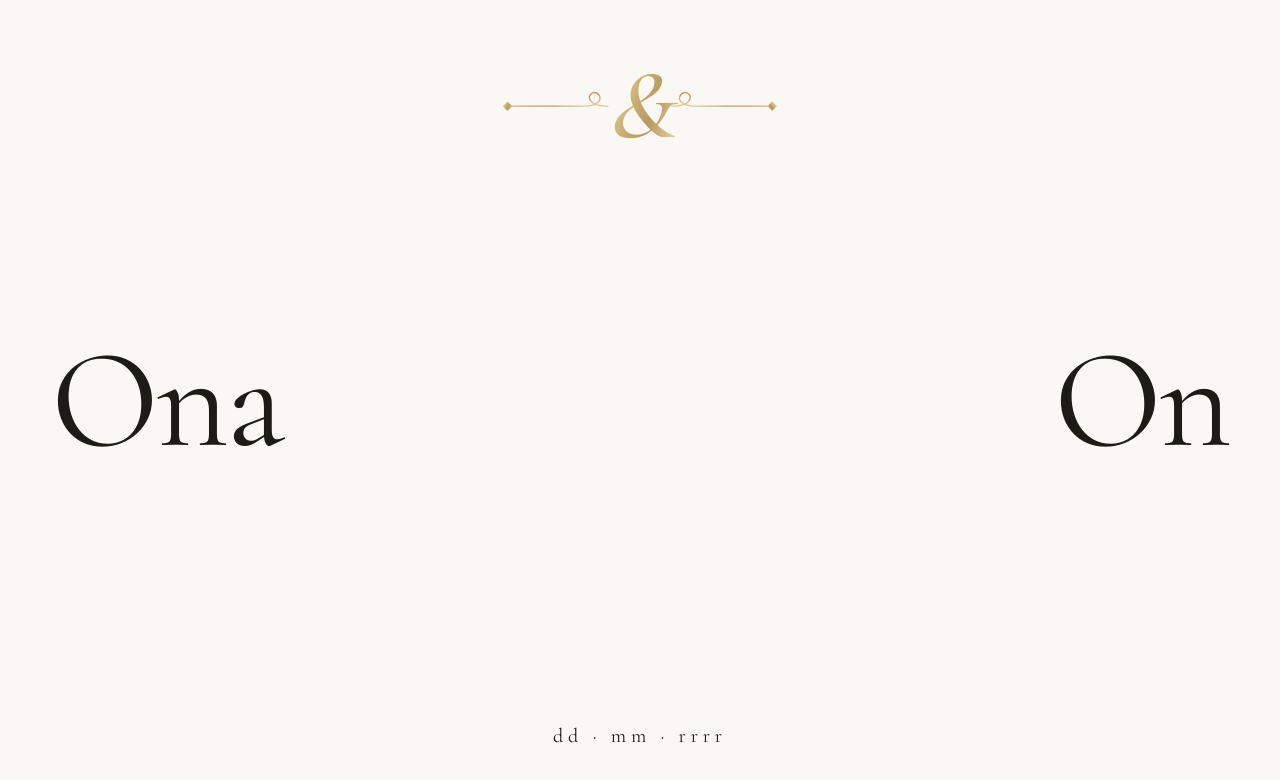
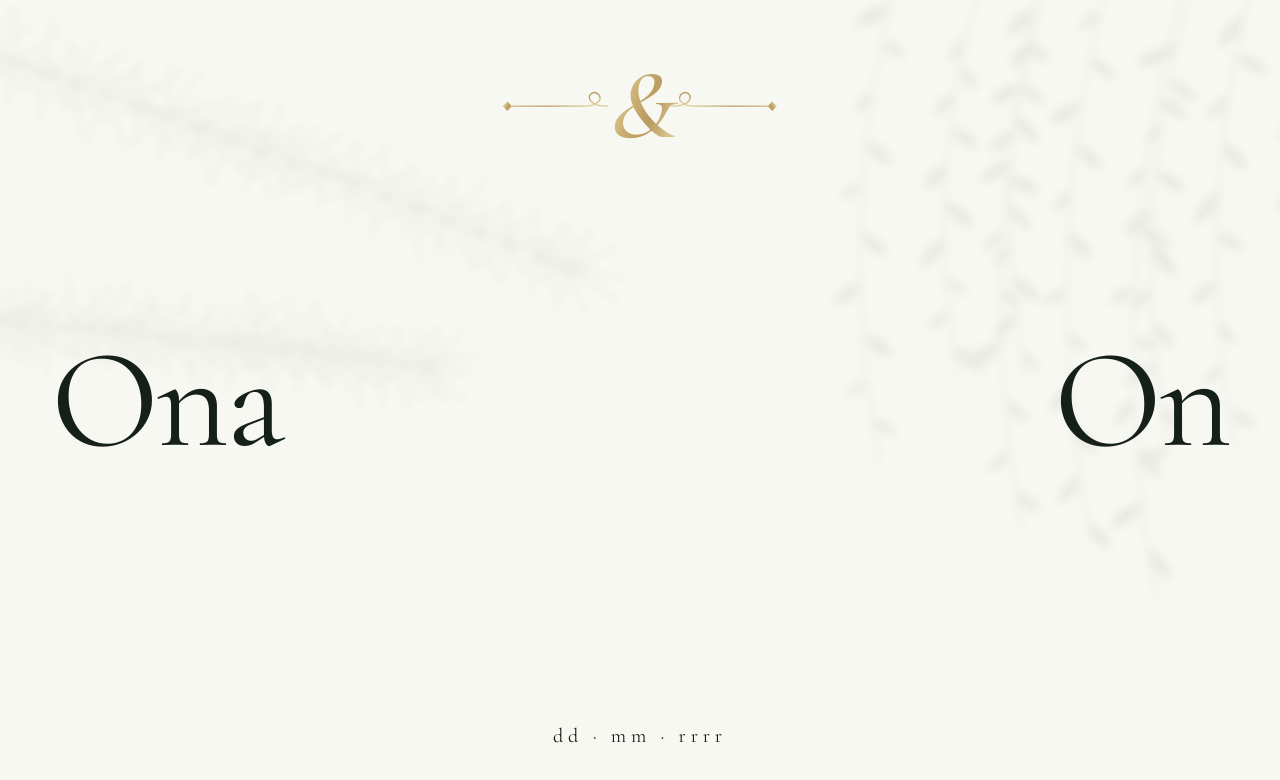
Before and after one commit to fraorzi/slub-siostry__website, a Next.js app: page / in a window 1280 px wide. Shown: the top 780 px of the page. Built offline with nearby package versions, Linux system fonts and the light colour scheme.

Commit message:
feat: garden palette and leaf shade from the venue

```diff
--- a/src/app/globals.css
+++ b/src/app/globals.css
@@ -5,20 +5,23 @@
    więc nie urywa się w pół drogi po zjechaniu kursorem. */
 @property --glint { syntax: "<percentage>"; inherits: false; initial-value: 0%; }
 
+/* Paleta Miodowego Zakątka: jasny len i szałwia za dnia, sosnowa zieleń wieczorem, złoto jak miód. */
 :root {
-  --ivory: oklch(98% 0.006 90);
-  --champagne: oklch(93.5% 0.03 82);
-  --dusk: oklch(30% 0.03 60);
-  --night: oklch(15% 0.012 70);
-  --ink: oklch(22% 0.012 70);
-  --ink-soft: oklch(45% 0.012 70);
-  --pearl: oklch(95% 0.01 85);
-  --pearl-soft: oklch(75% 0.015 80);
-  --gold: oklch(70% 0.105 80);
-  --gold-bright: oklch(80% 0.11 85);
-  --line-day: oklch(85% 0.015 80);
-  --line-night: oklch(32% 0.02 70);
-  --scrim: oklch(15% 0.012 70 / 0.62);
+  --ivory: oklch(97.8% 0.008 110);
+  --champagne: oklch(93% 0.028 128);
+  --dusk: oklch(29% 0.035 158);
+  --night: oklch(15.5% 0.018 162);
+  --ink: oklch(23% 0.022 158);
+  --ink-soft: oklch(45% 0.025 150);
+  --pearl: oklch(95.5% 0.012 100);
+  --pearl-soft: oklch(76% 0.025 120);
+  --gold: oklch(70% 0.11 78);
+  --gold-bright: oklch(80% 0.115 82);
+  --leaf: oklch(52% 0.07 145);
+  --leaf-soft: oklch(80% 0.045 135);
+  --line-day: oklch(86% 0.022 125);
+  --line-night: oklch(33% 0.03 158);
+  --scrim: oklch(15% 0.018 162 / 0.62);
 
   --foil-deep: oklch(47% 0.08 68);
   --foil-mid: oklch(66% 0.11 76);
@@ -51,7 +54,7 @@ body[data-theme="day"], body[data-theme="champagne"] {
   --foil-rich: oklch(76% 0.085 86);
   --foil-light: oklch(84% 0.07 90);
 }
-body[data-theme="dusk"] { --foil-deep: oklch(56% 0.08 72); --foil-mid: oklch(72% 0.1 80); --foil-rich: oklch(83% 0.1 88); --foil-light: oklch(97% 0.04 95); --bg: var(--dusk); --fg: var(--pearl); --muted: var(--pearl-soft); --line: var(--line-night); --accent: var(--gold-bright); }
+body[data-theme="dusk"] { --foil-deep: oklch(56% 0.09 70); --foil-mid: oklch(72% 0.11 78); --foil-rich: oklch(83% 0.11 86); --foil-light: oklch(97% 0.045 94); --bg: var(--dusk); --fg: var(--pearl); --muted: var(--pearl-soft); --line: var(--line-night); --accent: var(--gold-bright); }
 body[data-theme="night"] { --bg: var(--night); --fg: var(--pearl); --muted: var(--pearl-soft); --line: var(--line-night); --accent: var(--gold-bright); }
 
 @theme inline {
@@ -71,6 +74,8 @@ body[data-theme="night"] { --bg: var(--night); --fg: var(--pearl); --muted: var(
   --color-line-day: var(--line-day);
   --color-ink: var(--ink);
   --color-ink-soft: var(--ink-soft);
+  --color-leaf: var(--leaf);
+  --color-leaf-soft: var(--leaf-soft);
   --font-serif: var(--font-display), "Didot", Georgia, serif;
   --font-sans: var(--font-body), ui-sans-serif, system-ui, sans-serif;
   --font-hand: var(--font-caveat), "Bradley Hand", cursive;
@@ -157,6 +162,20 @@ body {
 }
 }
 
+/* Cień sosen i brzóz z ogrodu: leży pod treścią (z-index -1 nad tłem body), widoczny tylko za dnia. */
+.leaf-shade {
+  position: fixed; inset: 0; z-index: -1; pointer-events: none; overflow: hidden;
+  color: oklch(36% 0.05 150); opacity: 0; transition: opacity 1.4s var(--ease);
+}
+body[data-theme="day"] .leaf-shade { opacity: 0.07; }
+body[data-theme="champagne"] .leaf-shade { opacity: 0.09; }
+.leaf-shade__layer { position: absolute; inset: -4% -4% auto; will-change: transform; }
+.leaf-shade svg { display: block; width: 100%; height: auto; min-height: 70svh; }
+.leaf-shade__pine { transform-origin: 0% 10%; animation: leaf-sway 11s ease-in-out infinite alternate; }
+.leaf-shade__birch { transform-origin: 85% 0%; animation: leaf-sway 8s ease-in-out -3s infinite alternate-reverse; }
+@keyframes leaf-sway { from { transform: rotate(-0.8deg); } to { transform: rotate(1.1deg) translateY(4px); } }
+@media (prefers-reduced-motion: reduce) { .leaf-shade__pine, .leaf-shade__birch { animation: none; } }
+
 /* Połysk folii liczony przez przeglądarkę ze scrolla, bez JS na każdą klatkę. */
 @keyframes shine { from { --shine: 0; } to { --shine: 1; } }
 @supports (animation-timeline: scroll()) {
--- a/src/app/layout.tsx
+++ b/src/app/layout.tsx
@@ -33,7 +33,7 @@ export const metadata: Metadata = {
 };
 
 export const viewport: Viewport = {
-  themeColor: "#fbf9f4",
+  themeColor: "#f8f8f2",
   colorScheme: "light",
 };
 
--- a/src/app/page.tsx
+++ b/src/app/page.tsx
@@ -5,6 +5,7 @@ import { Late } from "@/components/finale/Late";
 import { GoldenBlinds } from "@/components/golden/GoldenBlinds";
 import { Hour, HourTime, HourTitle, Lead } from "@/components/hour";
 import { IntroArch } from "@/components/intro/IntroArch";
+import { LeafShade } from "@/components/LeafShade";
 import { MidnightSparklers } from "@/components/midnight/MidnightSparklers";
 import { PhotosCamera } from "@/components/photos/PhotosCamera";
 import { Places } from "@/components/places/Places";
@@ -21,6 +22,7 @@ export default async function Home({ searchParams }: PageProps<"/">) {
   return (
     <>
       <Choreography />
+      <LeafShade />
       <main id="top">
         <IntroArch />
         <Places />
--- /dev/null
+++ b/src/components/LeafShade.tsx
@@ -0,0 +1,82 @@
+import type { ReactNode } from "react";
+
+// Cień sosen i brzóz z ogrodu Miodowego Zakątka, jak przez przeszklenie sali: tylko za dnia, za treścią.
+// Gałęzie liczone raz z ziarna, współrzędne zaokrąglone (identyczny HTML na serwerze i w przeglądarce).
+
+const rng = (seed: number) => () => {
+  seed = (seed * 16807) % 2147483647;
+  return seed / 2147483647;
+};
+const r1 = (v: number) => Math.round(v * 10) / 10;
+
+/** Gałąź sosny: pęki igieł wzdłuż lekko wygiętej gałązki. */
+function pine(seed: number, length: number) {
+  const rand = rng(seed);
+  const parts: string[] = [`M0 0 Q${r1(length * 0.5)} ${r1(length * 0.08)} ${length} ${r1(length * 0.2)}`];
+  for (let t = 0.08; t < 1; t += 0.045) {
+    const x = length * t, y = length * 0.2 * t * t + length * 0.08 * 2 * t * (1 - t);
+    const needles = 7 + Math.floor(rand() * 4);
+    for (let n = 0; n < needles; n++) {
+      const a = -Math.PI * 0.85 + (n / (needles - 1)) * Math.PI * 1.7 + (rand() - 0.5) * 0.25;
+      const len = 26 + rand() * 18 - t * 8;
+      parts.push(`M${r1(x)} ${r1(y)} l${r1(Math.cos(a) * len + 8)} ${r1(Math.sin(a) * len)}`);
+    }
+  }
+  return parts.join("");
+}
+
+/** Zwisająca gałązka brzozy: cienki pęd i drobne, owalne liście na zmianę po obu stronach. */
+function birch(seed: number, length: number) {
+  const rand = rng(seed);
+  const sway = (rand() - 0.5) * length * 0.3;
+  const stem = `M0 0 Q${r1(sway)} ${r1(length * 0.5)} ${r1(sway * 0.4)} ${length}`;
+  const leaves: string[] = [];
+  for (let t = 0.12, side = 1; t < 1; t += 0.07 + rand() * 0.04, side *= -1) {
+    const x = 2 * t * (1 - t) * sway + t * t * sway * 0.4, y = length * t;
+    const size = 9 + rand() * 6;
+    const a = side * (0.6 + rand() * 0.5) + Math.PI / 2;
+    const tipX = x + Math.cos(a) * size * 2, tipY = y + Math.sin(a) * size * 2;
+    const nx = -Math.sin(a) * size * 0.75, ny = Math.cos(a) * size * 0.75;
+    const mx = (x + tipX) / 2, my = (y + tipY) / 2;
+    leaves.push(`M${r1(x)} ${r1(y)} Q${r1(mx + nx)} ${r1(my + ny)} ${r1(tipX)} ${r1(tipY)} Q${r1(mx - nx)} ${r1(my - ny)} ${r1(x)} ${r1(y)}Z`);
+  }
+  return { stem, leaves: leaves.join("") };
+}
+
+const PINES = [
+  { seed: 7, length: 520, at: "translate(-40 40) rotate(8)" },
+  { seed: 19, length: 380, at: "translate(-30 250) rotate(-6)" },
+].map((p) => ({ ...p, d: pine(p.seed, p.length) }));
+
+const BIRCHES = Array.from({ length: 9 }, (_, i) => ({
+  ...birch(101 + i * 13, 260 + ((i * 97) % 220)),
+  at: `translate(${1000 - i * 34 - (i % 3) * 18} ${-20 + (i % 4) * 12})`,
+}));
+
+/** Warstwa z własnym SVG: kołysze się cała (transform w kompozytorze), rozmycie liczy się raz. */
+const Layer = ({ id, className, children }: { id: string; className: string; children: ReactNode }) => (
+  <div className={`leaf-shade__layer ${className}`}>
+    <svg viewBox="0 0 1000 700" preserveAspectRatio="xMidYMin slice">
+      <filter id={id} x="-10%" y="-10%" width="120%" height="120%"><feGaussianBlur stdDeviation="3.2" /></filter>
+      <g filter={`url(#${id})`}>{children}</g>
+    </svg>
+  </div>
+);
+
+export function LeafShade() {
+  return (
+    <div aria-hidden className="leaf-shade">
+      <Layer id="leaf-blur-pine" className="leaf-shade__pine">
+        {PINES.map((p) => <path key={p.seed} d={p.d} transform={p.at} fill="none" stroke="currentColor" strokeWidth="1.6" strokeLinecap="round" />)}
+      </Layer>
+      <Layer id="leaf-blur-birch" className="leaf-shade__birch">
+        {BIRCHES.map((b) => (
+          <g key={b.at} transform={b.at}>
+            <path d={b.stem} fill="none" stroke="currentColor" strokeWidth="1.6" />
+            <path d={b.leaves} fill="currentColor" />
+          </g>
+        ))}
+      </Layer>
+    </div>
+  );
+}
--- a/src/components/midnight/MidnightSparklers.tsx
+++ b/src/components/midnight/MidnightSparklers.tsx
@@ -193,7 +193,7 @@ export function MidnightSparklers() {
   }, []);
 
   return (
-    <section ref={root} id="h00" data-time="00:00" data-theme="night" className="relative grid min-h-[110svh] cursor-crosshair touch-pan-y items-end overflow-hidden bg-[radial-gradient(ellipse_at_50%_40%,oklch(22%_0.03_60),var(--night)_70%)] px-gutter pb-[clamp(4rem,12vh,7rem)]">
+    <section ref={root} id="h00" data-time="00:00" data-theme="night" className="relative grid min-h-[110svh] cursor-crosshair touch-pan-y items-end overflow-hidden bg-[radial-gradient(ellipse_at_50%_40%,oklch(21%_0.032_155),var(--night)_70%)] px-gutter pb-[clamp(4rem,12vh,7rem)]">
       <canvas ref={canvas} aria-hidden className="pointer-events-none absolute inset-0 size-full" />
       <p aria-hidden className="absolute right-gutter top-[clamp(2rem,8vh,4rem)] font-hand text-[1.4rem] text-pearl-soft/70">napisz coś zimnym ogniem</p>
       <div className="pointer-events-none relative">
```
